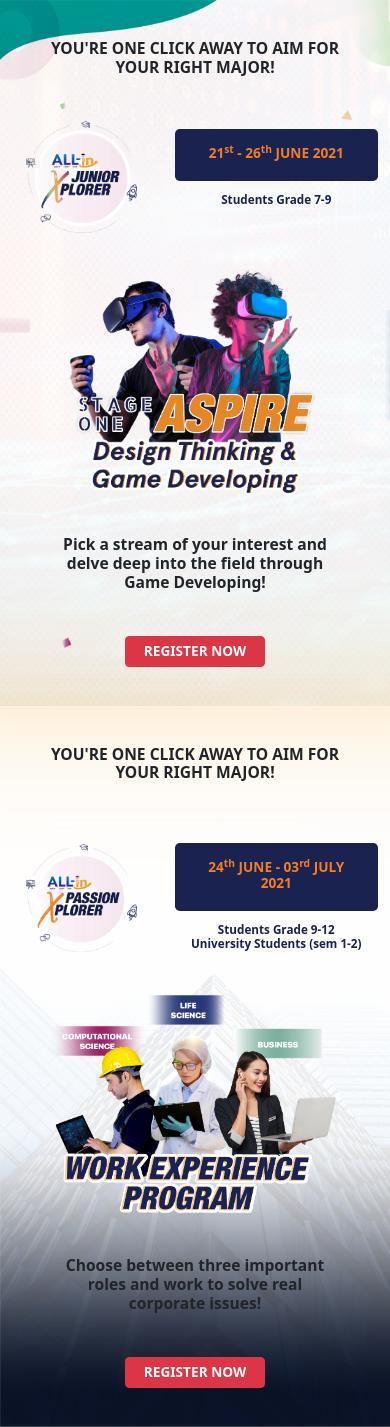
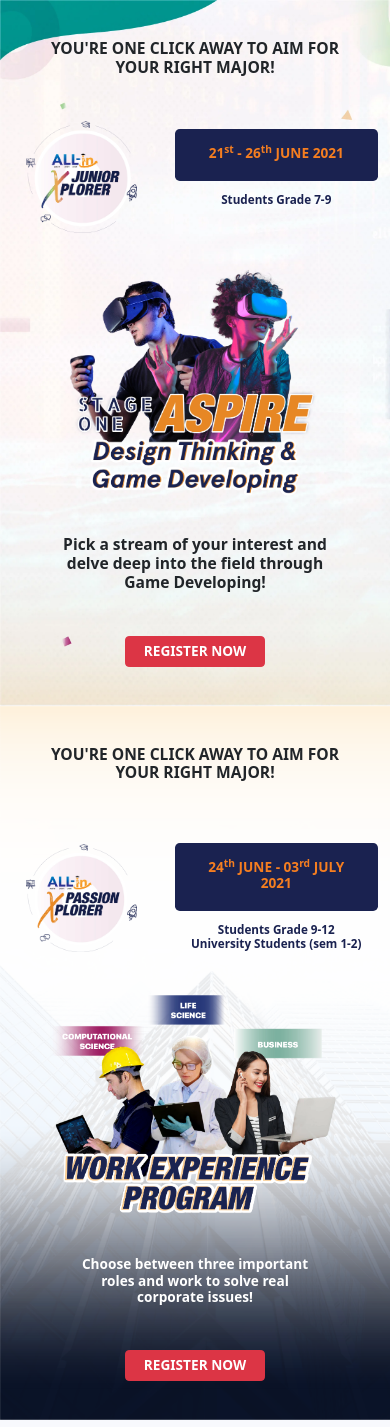
Before and after one commit to all-inedu/px-jx, a PHP site: page /pxjx/ in a window 390 px wide. Run offline with PHP 8.4, Linux system fonts and the light colour scheme; some libraries are stand-ins or nearby versions.

Commit message:
update 11/06/2021

```diff
--- a/view/index.php
+++ b/view/index.php
@@ -44,7 +44,7 @@
     </script>
     <style type="text/css">
     #JX {
-        background-image: url('<?=$base_url;?>assets/img/webp/LP_JX_BG-04.webp');
+        background-image: url('<?=$base_url;?>assets/img/webp/JX-BG.webp');
         background-size: cover;
         background-repeat: no-repeat;
         padding: 10% 0;
@@ -77,10 +77,8 @@
     }
 
     h3.px-title {
-        color: white;
         font-size: 3.5vw;
         font-weight: 800;
-        text-shadow: 1px 1px #aaaaaa;
     }
 
     .jx-col-bold {
@@ -121,6 +119,12 @@
 
         .btn-pxjx {
             font-size: 3.5vw;
+        }
+
+        h3.px-title {
+            color: white;
+            font-size: 3.5vw;
+            font-weight: 800;
         }
     }
     </style>
@@ -169,7 +173,8 @@
             </div>
             <div class="row text-center mt-10">
                 <div class="col-xl">
-                    <a href="http://bit.ly/juniorxplorer-aspire-rsvp" class="btn btn-danger btn-pxjx">REGISTER
+                    <a target="_blank" href="http://bit.ly/juniorxplorer-aspire-rsvp"
+                        class="btn btn-danger btn-pxjx">REGISTER
                         NOW</a>
                 </div>
             </div>
@@ -213,13 +218,14 @@
             </div>
             <div class="row text-center mt-10">
                 <div class="col-xl">
-                    <h3 class="jx-title">Choose between three important <br> roles and work to solve real <br>
+                    <h3 class="px-title">Choose between three important <br> roles and work to solve real <br>
                         corporate issues!</h3>
                 </div>
             </div>
             <div class="row text-center mt-10">
                 <div class="col-xl">
-                    <a href="http://bit.ly/passionxplorer-wep-rsvp" class="btn btn-danger btn-pxjx">REGISTER
+                    <a target="_blank" href="http://bit.ly/passionxplorer-wep-rsvp"
+                        class="btn btn-danger btn-pxjx">REGISTER
                         NOW</a>
                 </div>
             </div>
```
Also changed, not shown: assets/img/webp/JX-BG.webp (added), assets/img/webp/LP_JX_BG-04.webp (deleted).
